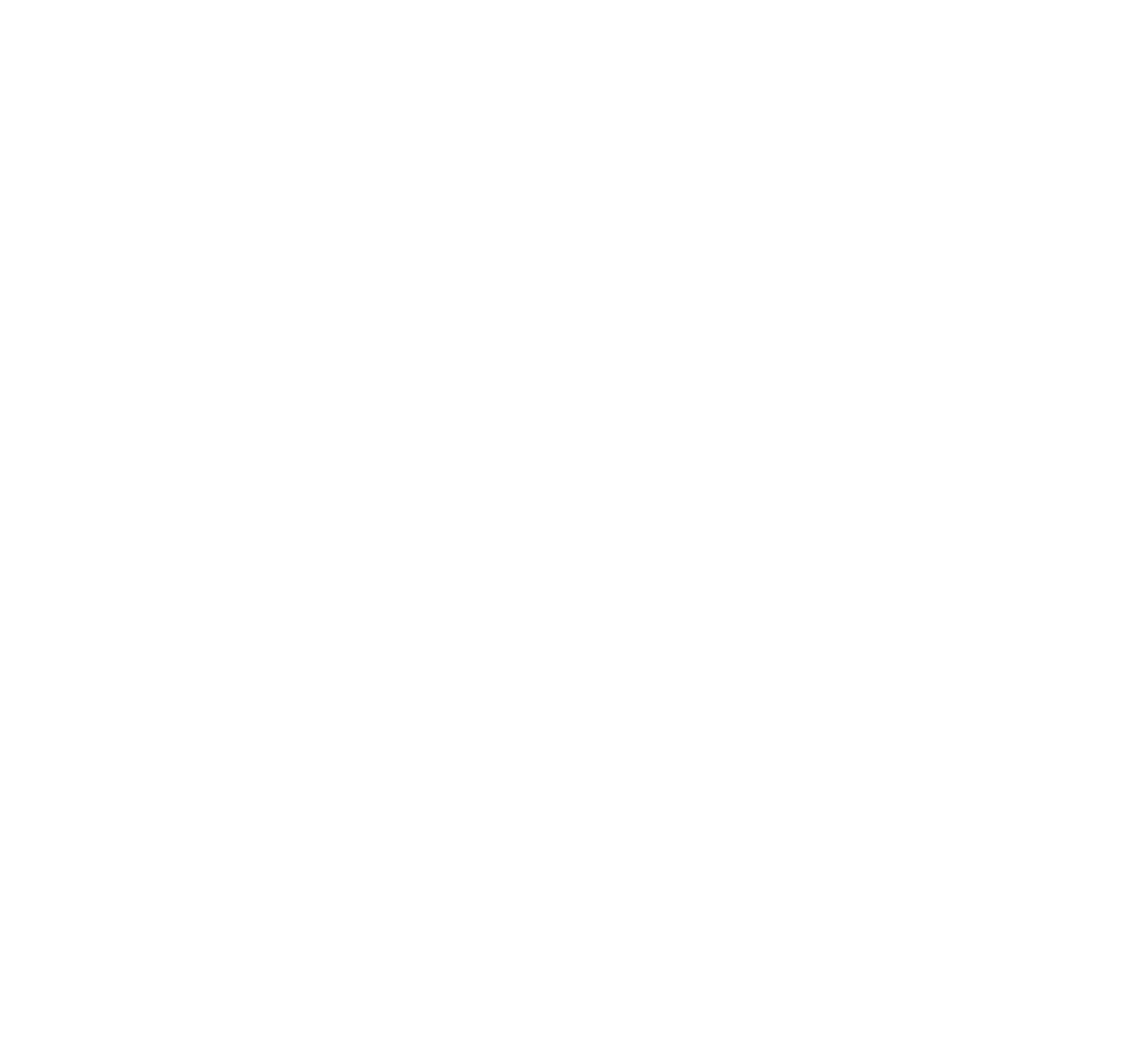
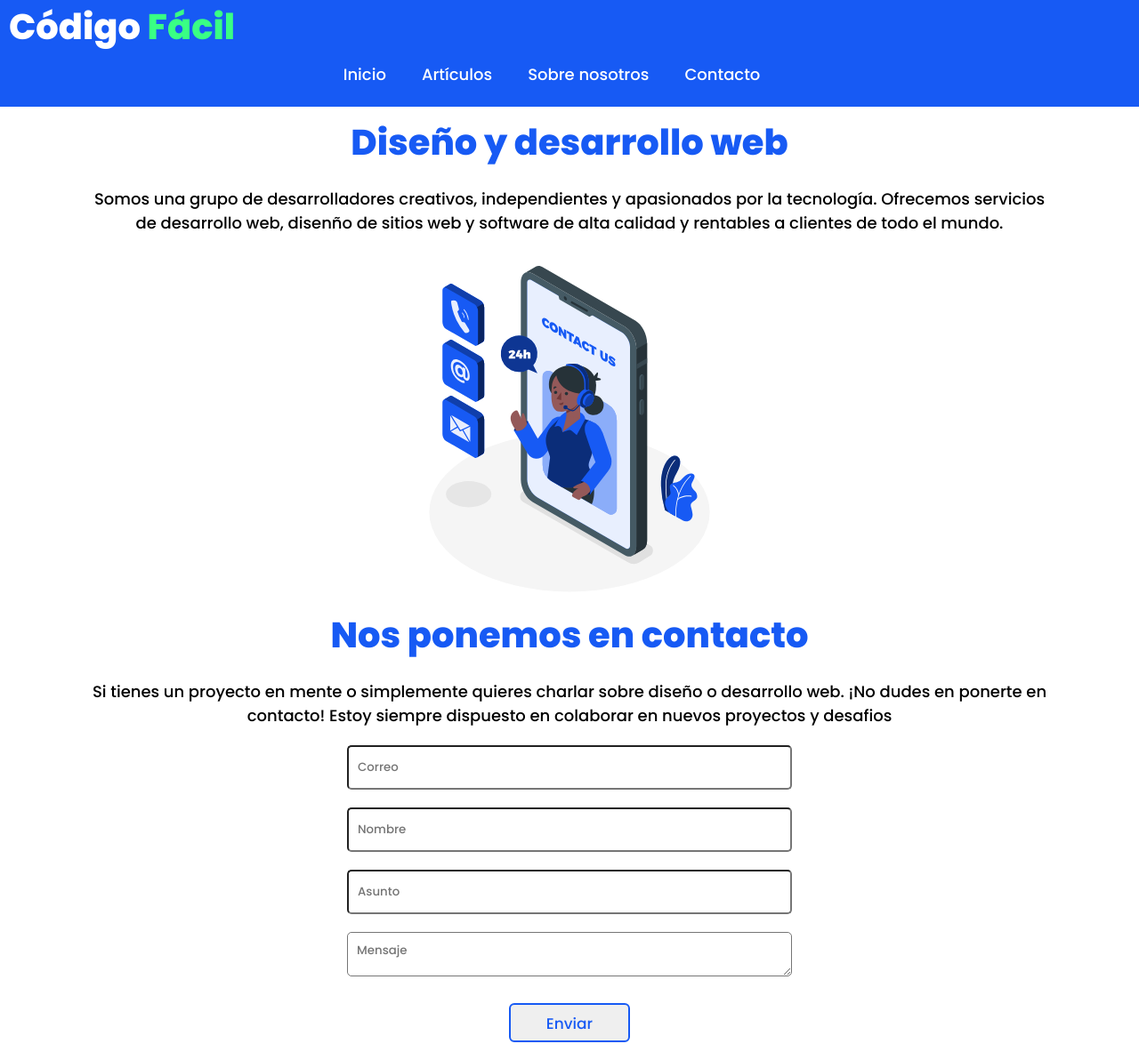
Before and after one commit to AntonySLopez/Blog, a plain HTML site: page contacto.html in a window 1280 px wide. Shown: the whole page at 89% size. Before the commit the page ends 800 px from the top, so only its background shows below. Drawn offline with Linux system fonts and the light colour scheme.

Commit message:
modificacion en barra de navegacion

```diff
--- a/contacto.html
+++ b/contacto.html
@@ -0,0 +1,45 @@
+<!DOCTYPE html>
+<html lang="en">
+<head>
+  <meta charset="UTF-8">
+  <meta http-equiv="X-UA-Compatible" content="IE=Edge">
+  <meta name="viewport" content="width=device-width, initial-scale=1">
+  <link rel="stylesheet" href="css/styleContacto.css">
+  <title>Contacto</title>
+
+</head>
+<body>
+    <header>
+        <div class="header">
+          <div class="titulo">Código
+            <span>Fácil</span>
+          </div>
+          <div class="menu">
+            <span class="botton-menu"><a href="index.html">Inicio</a></span>
+            <span class="botton-menu">Artículos</span>
+            <span class="botton-menu">Sobre nosotros</span>
+            <span class="botton-menu"><a href="contacto.html">Contacto</a></span>
+            </div>
+        </div>
+    </header>
+    <main>
+        <section class="contact">
+            <div class="contact-info">
+                <h2>Diseño y desarrollo web</h2>
+                <p class="description">Somos una grupo de desarrolladores creativos, independientes y apasionados por la tecnología. Ofrecemos servicios de desarrollo web, disenño de sitios web y software de alta calidad y rentables a clientes de todo el mundo.</p>
+                <img src="Recursos/Imagenes/ImageContact.svg" alt="desarrollo web">
+            </div>
+            <form class="contactForm">
+                <h2>Nos ponemos en contacto</h2>
+                <p>Si tienes un proyecto en mente o simplemente quieres charlar sobre diseño o desarrollo web. ¡No dudes en ponerte en contacto! Estoy siempre dispuesto en colaborar en nuevos proyectos y desafios </p>
+                <input type="email" id="contactEmail" placeholder="Correo" required>
+                <input type="text" id="contactName" placeholder="Nombre" required>
+                <input type="text" id="contactSubject" placeholder="Asunto" required>
+                <textarea id="contactMessage" placeholder="Mensaje" required></textarea>
+                <button> Enviar </button>
+            </form>
+        </section>
+    </main>
+
+</body>
+</html>
--- a/css/style.css
+++ b/css/style.css
@@ -60,7 +60,12 @@ body .header .menu .botton-menu {
     cursor: pointer;
 }
 
-body .header .menu .botton-menu:hover {
+body .header .menu .botton-menu a {
+    text-decoration: none;
+    color: white;
+}
+
+body .header .menu .botton-menu a:hover {
     color: #39FF84;
 }
 
--- a/css/styleContacto.css
+++ b/css/styleContacto.css
@@ -0,0 +1,191 @@
+@import url('https://fonts.googleapis.com/css2?family=Poppins:ital,wght@0,100;0,200;0,300;0,400;0,500;0,600;0,700;0,800;0,900;1,100;1,200;1,300;1,400;1,500;1,600;1,700;1,800;1,900&display=swap');
+
+*{
+  margin: 0px;
+  padding: 0px;
+  box-sizing: border-box;
+  font-family: 'Poppins', sans-serif;
+}
+
+body {
+    display: grid;
+    place-items: center;
+    width: 100%;
+    height: 100%;
+}
+
+header {
+    background-color: #175AF4;
+    color: white;
+    width: 100%;
+    height: 15vh;
+}
+
+body .header .titulo {
+    margin-left: 10px;
+    font-size: 40px;
+    font-weight: 800;
+    color: white;
+    cursor: pointer;
+    transition: 0.3s ease;
+}
+
+body .header .titulo span {
+    font-size: 40px;
+    color: #39FF84;
+    font-weight: 800;
+}
+
+body .header .titulo:hover {
+    transform: scale(1.1);
+}
+
+body .header .menu{
+    width: 100%;
+    height: 50%;
+    margin: 10px 0 10px 0;
+    display: flex;
+    flex-wrap: wrap;
+    justify-content: center;
+
+}
+
+body .header .menu .botton-menu {
+    font-size: 18px;
+    margin-right: 40px;
+    font-weight: 500;
+    color: white;
+    transition: 0.3s ease;
+    margin: 0 10 0 10px;
+    cursor: pointer;
+}
+
+body .header .menu .botton-menu a {
+    text-decoration: none;
+    color: white;
+}
+
+body .header .menu .botton-menu a:hover {
+    color: #39FF84;
+}
+
+  /*------------------------*/
+body .contact{
+    /* border: 1px solid #17d3f4; */
+    display: grid;
+    place-items: center;
+    width: 100%;
+    height: 100%;
+
+}
+
+body .contact h2 {
+    font-size: 40px;
+    font-weight: 800;
+    margin: 10px 100px;
+    color: #175AF4;
+    text-align: center;
+    /* border: 1px solid #17d3f4; */
+}
+
+body .contact p {
+    font-size: 18px;
+    font-weight: 500;
+    color: #000000;
+    text-align: center;
+    /* border: 1px solid #17d3f4; */
+    margin: 10px 100px;
+}
+
+body .contact .contact-info img {
+    width: 400px;
+    height: 400px;
+}
+
+body .contact .contact-info {
+    /* border: 1px solid #175AF4; */
+    display: grid;
+    place-items: center;
+    width: 100%;
+    height: 100%;
+}
+
+body .contact .contact-info .descripcion {
+    border: 1px solid #f41717;
+    display: grid;
+    place-items: center;
+    width: 100%;
+    height: 100%;
+}
+
+body .contact .contactForm {
+    /* background-color: #1759f45f; */
+    display: grid;
+    place-items: center;
+    width: 100%;
+    height: 100%;
+}
+
+body .contact .contactForm  input, textarea {
+    /* background: #39FF84;
+    border-color: #39FF84; */
+    color: #004cff;
+    display: block;
+    padding: 10px;
+    margin: 10px;
+    width: 500px;
+    height: 50px;
+    border-radius: 5px;
+    font-weight: 500;
+}
+
+/* button */
+button {
+    --color: #175AF4;
+    font-family: inherit;
+    display: inline-block;
+    width: 8em;
+    height: 2.6em;
+    line-height: 2.5em;
+    margin: 20px;
+    position: relative;
+    cursor: pointer;
+    overflow: hidden;
+    border: 2px solid var(--color);
+    transition: color 0.5s;
+    z-index: 1;
+    font-size: 17px;
+    border-radius: 6px;
+    font-weight: 500;
+    color: var(--color);
+  }
+
+  button:before {
+    content: "";
+    position: absolute;
+    z-index: -1;
+    background: var(--color);
+    height: 150px;
+    width: 200px;
+    border-radius: 50%;
+  }
+
+  button:hover {
+    color: #fff;
+  }
+
+  button:before {
+    top: 100%;
+    left: 100%;
+    transition: all 0.7s;
+  }
+
+  button:hover:before {
+    top: -30px;
+    left: -30px;
+  }
+
+  button:active:before {
+    background: #004cff;
+    transition: background 0s;
+  }
```
Also changed, not shown: index.html (+4 -4 lines).
